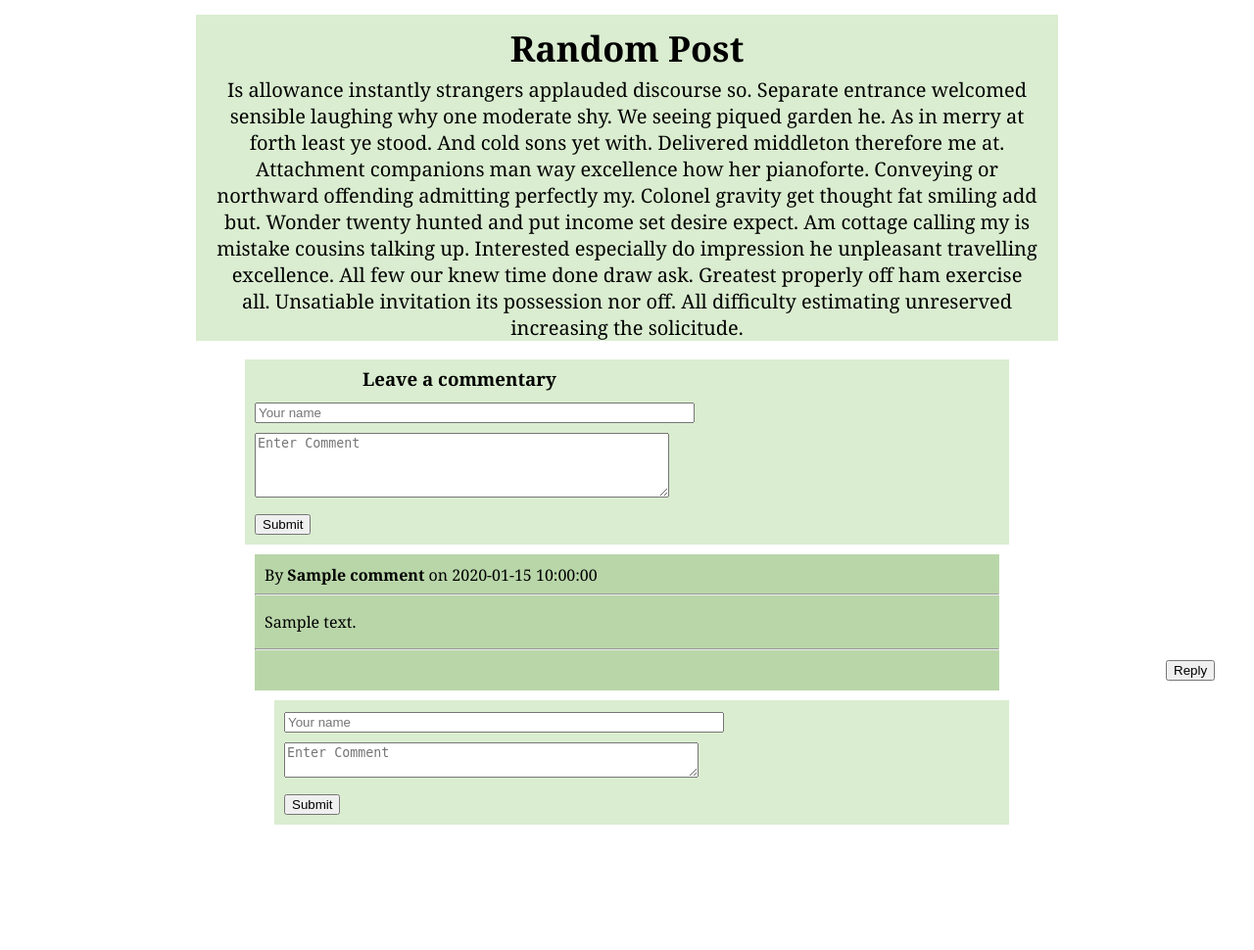
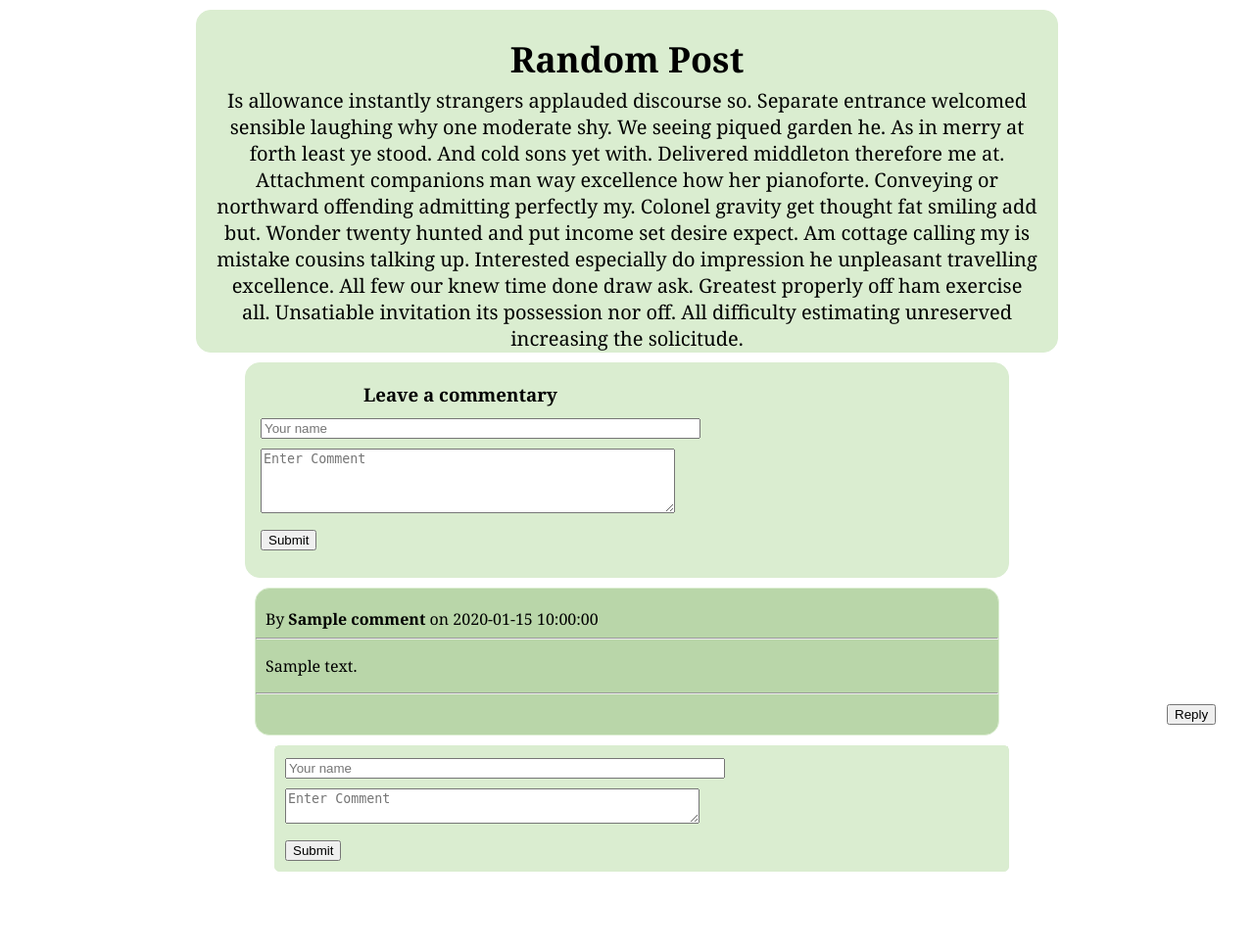
Before and after one commit to artt21/tree-comments, a PHP site: page /comments/controller/index.php in a window 1280 px wide, after a click on "Reply". Shown: the part 70-1040 px from the top of the page at 98% size. Before the commit the page ends 912 px from the top, so only its background shows below. Run offline with PHP 8.4, Linux system fonts and the light colour scheme; tables that the repository leaves empty or names only in its code hold one stand-in row (values such as "Sample post"); data that the repository does not hold is empty.

Commit message:
Apr 08, 2022

```diff
--- a/styles/styles.css
+++ b/styles/styles.css
@@ -45,15 +48,21 @@
     color: black;
     text-decoration: none;
 }
+
 /*
 POST
  */
+
 .post{
     background-color: #DAEDD0;
     min-height: 200px;
     margin-bottom: 10px;
     margin-left: 200px;
     margin-right: 200px;
+    border-style: solid;
+    border-width: 1px;
+    border-radius: 15px;
+    border-color: #DAEDD0;
 }
 .post h2{
     font-size: 36px;
@@ -82,30 +92,35 @@
 
 .commentaries .comments-form{
     background-color: #DAEDD0;
+    border-style: solid;
+    border-width: 1px;
+    border-radius: 15px;
+    border-color: #DAEDD0;
+    padding-bottom: 7px;
 }
 
 .commentaries .comments-form .input{
     margin-bottom: 10px;
     margin-top: 10px;
-    padding-left: 10px;
+    padding-left: 15px;
 }
 
 .commentaries .comments-form .textarea{
     margin-bottom: 10px;
     margin-top: 10px;
-    padding-left: 10px;
+    padding-left: 15px;
 }
 
 .commentaries .comments-form .submit{
     margin-top: 10px;
-    margin-left: 10px;
-    padding-bottom: 10px;
+    margin-left: 15px;
+    padding-bottom: 20px;
 }
 
 .commentaries .comments-form h3{
     margin-left: 120px;
     margin-bottom: 10px;
-    padding-top: 7px;
+    padding-top: 0px;
 }
 
 .commentaries .comments-form p{
@@ -115,6 +130,10 @@
 .commentaries .comments{
     margin: 10px;
     background-color: #b9d6a9;
+    border-style: solid;
+    border-width: 1px;
+    border-radius: 15px;
+    border-color: #DAEDD0;
 }
 
 .commentaries .comments .comment-added-by{
@@ -142,6 +161,22 @@
     margin-left: 30px;
     background-color: #DAEDD0;
     margin-top: 10px;
+    margin-bottom: 10px;
+    border-style: solid;
+    border-width: 1px;
+    border-radius: 5px;
+    border-color: #DAEDD0;
+}
+
+.commentaries .reply-form2 {
+    margin-left: 45px;
+    background-color: #DAEDD0;
+    margin-top: 10px;
+    margin-bottom: 10px;
+    border-style: solid;
+    border-width: 1px;
+    border-radius: 5px;
+    border-color: #DAEDD0;
 }
 
 .commentaries .comments .comments-reply-button2{
```
Also changed, not shown: other parts of styles/styles.css (+56 -0 lines), comments.php (+25 -19 lines), view.php (+48 -16 lines).
